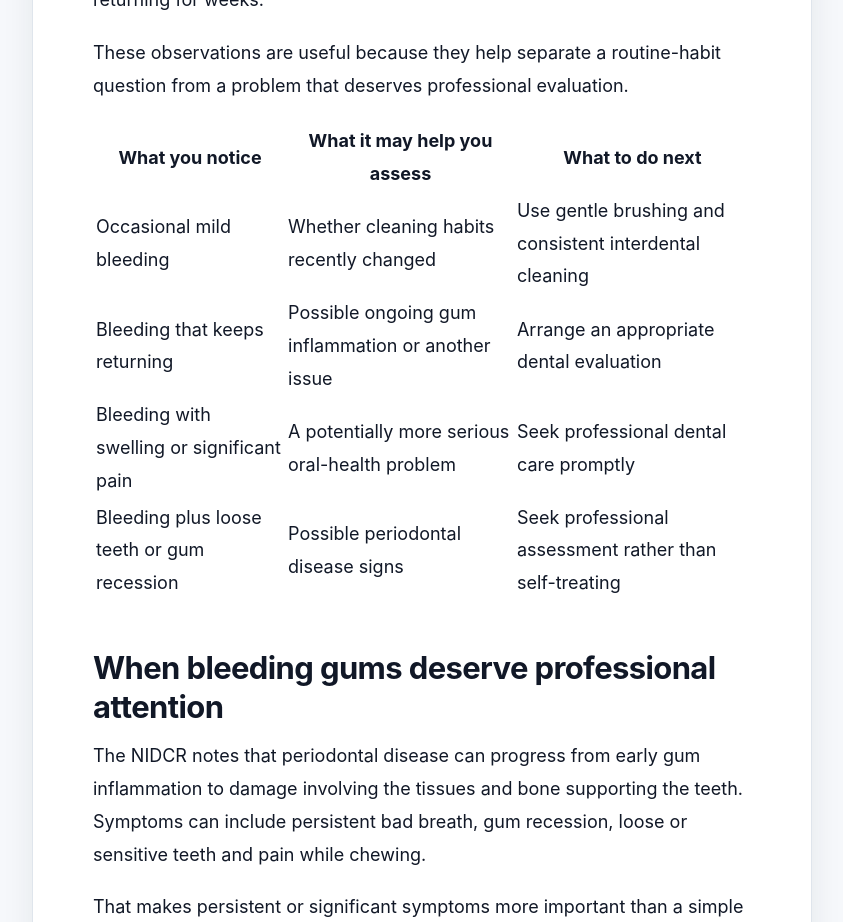
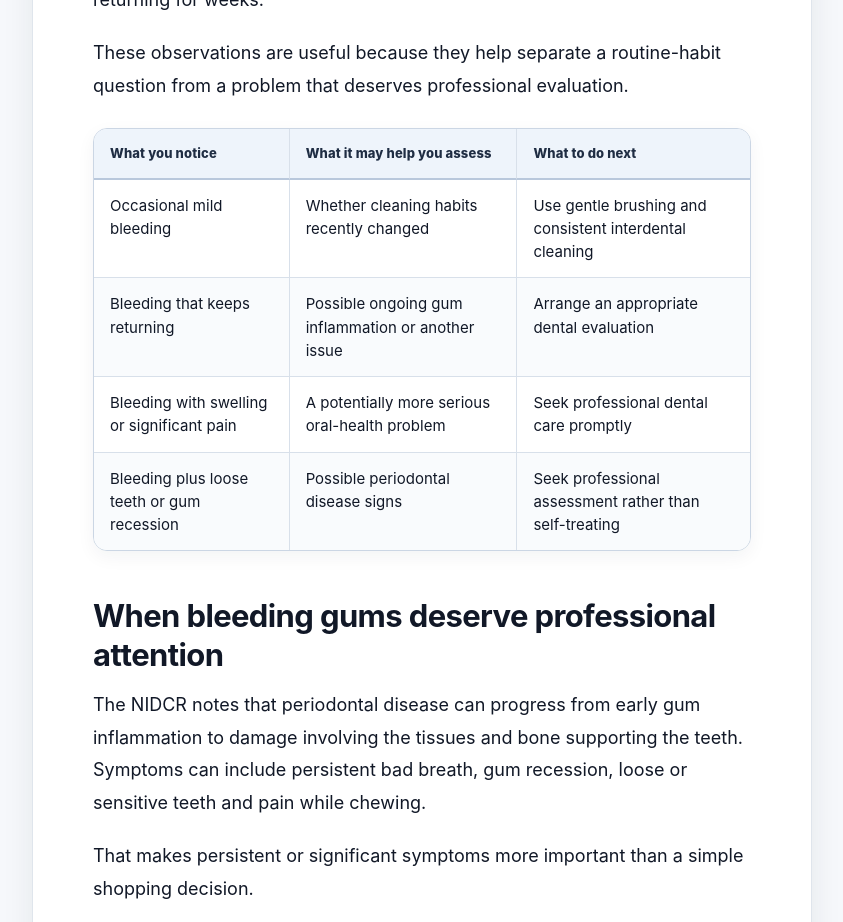
Before and after one commit to armanyaempire-sketch/techsignal, a Next.js app: page /articles/32-why-do-gums-bleed-when-brushing in a window 1280 px wide. Shown: the part 2480-3402 px from the top of the page, without its empty margins (18-861 px from the left). Built offline with nearby package versions, Linux system fonts and the light colour scheme; no server answers.

Commit message:
Improve affiliate comparison table visibility

```diff
--- a/app/globals.css
+++ b/app/globals.css
@@ -199,3 +199,94 @@
 
 /* GuideSignal Phase 8: transparent E-E-A-T presentation */
 .editorial-trust-strip{display:grid;grid-template-columns:repeat(3,minmax(0,1fr));gap:10px;margin:22px 0 26px;padding:14px;border:1px solid #d7e1ef;border-radius:14px;background:#f7faff;color:#526078;font-size:12px;line-height:1.55}.editorial-trust-strip span{display:block}.editorial-trust-strip strong{display:block;color:#25324a;font-size:10px;text-transform:uppercase;letter-spacing:.08em;margin-bottom:3px}.editorial-desk-list{display:grid;grid-template-columns:repeat(3,minmax(0,1fr));gap:14px;margin:20px 0 34px}.editorial-desk-card{padding:18px;border:1px solid var(--line);border-radius:16px;background:#fbfcfe}.editorial-desk-card h3{font-size:17px;line-height:1.3;margin:5px 0 8px}.editorial-desk-card p{font-size:14px;color:var(--muted);margin:0}@media(max-width:900px){.editorial-trust-strip,.editorial-desk-list{grid-template-columns:1fr}}
+
+/* GuideSignal comparison tables — clear row/column presentation */
+.article-prose .table-wrap{
+  width:100%;
+  margin:26px 0 34px;
+  overflow-x:auto;
+  -webkit-overflow-scrolling:touch;
+  border:1px solid #cbd6e4;
+  border-radius:14px;
+  background:#fff;
+  box-shadow:0 6px 18px rgba(24,36,56,.05);
+}
+.article-prose .table-wrap table{
+  width:100%;
+  min-width:640px;
+  border-collapse:separate;
+  border-spacing:0;
+  font-size:15px;
+  line-height:1.55;
+}
+.article-prose .table-wrap th,
+.article-prose .table-wrap td{
+  padding:14px 16px;
+  text-align:left;
+  vertical-align:top;
+  border-right:1px solid #d8e0ea;
+  border-bottom:1px solid #d8e0ea;
+}
+.article-prose .table-wrap th:last-child,
+.article-prose .table-wrap td:last-child{border-right:0}
+.article-prose .table-wrap tbody tr:last-child td{border-bottom:0}
+.article-prose .table-wrap thead th{
+  background:#eef4fb;
+  color:#1f2d43;
+  font-size:13px;
+  font-weight:850;
+  letter-spacing:.01em;
+  border-bottom:2px solid #b9c8dc;
+}
+.article-prose .table-wrap tbody tr:nth-child(even) td{background:#f9fbfd}
+.article-prose .table-wrap tbody tr:hover td{background:#f3f7fc}
+.article-prose .table-wrap td strong{color:var(--text)}
+
+.article-reading>table{
+  width:100%;
+  margin:26px 0 34px;
+  border-collapse:separate;
+  border-spacing:0;
+  overflow:hidden;
+  border:1px solid #cbd6e4;
+  border-radius:14px;
+  background:#fff;
+  box-shadow:0 6px 18px rgba(24,36,56,.05);
+}
+.article-reading>table th,
+.article-reading>table td{
+  padding:14px 16px;
+  text-align:left;
+  vertical-align:top;
+  border-right:1px solid #d8e0ea;
+  border-bottom:1px solid #d8e0ea;
+}
+.article-reading>table th:last-child,
+.article-reading>table td:last-child{border-right:0}
+.article-reading>table tbody tr:last-child td{border-bottom:0}
+.article-reading>table thead th{
+  background:#eef4fb;
+  color:#1f2d43;
+  font-size:13px;
+  font-weight:850;
+  border-bottom:2px solid #b9c8dc;
+}
+.article-reading>table tbody tr:nth-child(even) td{background:#f9fbfd}
+.article-reading>table tbody tr:hover td{background:#f3f7fc}
+
+@media(max-width:700px){
+  .article-prose .table-wrap{
+    margin-left:-2px;
+    margin-right:-2px;
+  }
+  .article-prose .table-wrap table{
+    min-width:600px;
+    font-size:14px;
+  }
+  .article-prose .table-wrap th,
+  .article-prose .table-wrap td,
+  .article-reading>table th,
+  .article-reading>table td{
+    padding:12px 13px;
+  }
+}
```
